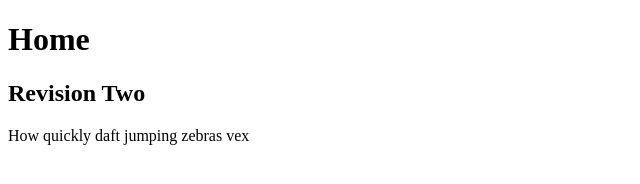
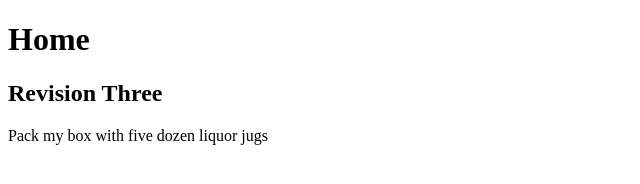
Before and after one commit to ohheythereandy/CS240_HW1, a plain HTML site: page index.html in a window 1280 px wide. Shown: the full height of the page, 0-640 px from the left. Drawn offline with Linux system fonts and the light colour scheme.

Commit message:
revision three

```diff
--- a/index.html
+++ b/index.html
@@ -7,8 +7,8 @@
 <body>
 
   <h1>Home</h1>
-  <h2>Revision Two</h2>
-  <p>How quickly daft jumping zebras vex</p>
+  <h2>Revision Three</h2>
+  <p>Pack my box with five dozen liquor jugs</p>
 
 </body>
 </html>
```
